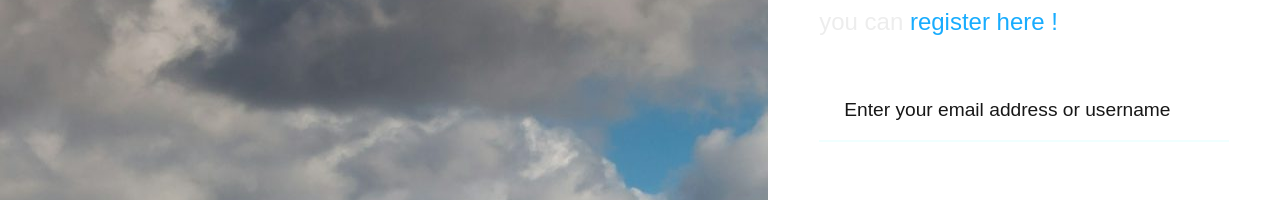
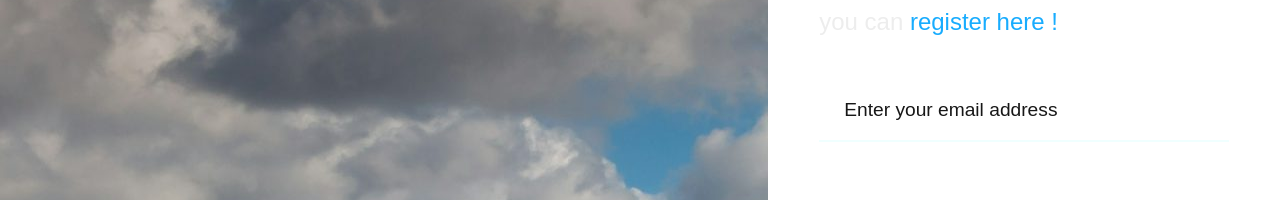
Before and after one commit to luccanunes/mc656, a Next.js app in the folder projeto-mc656/: page / in a window 1280 px wide. Shown: the part 222-422 px from the top of the page. Built offline with nearby package versions, Linux system fonts and the light colour scheme.

Commit message:
começo do banco de dados

```diff
--- a/package.json
+++ b/package.json
@@ -1,5 +1,9 @@
 {
   "dependencies": {
-    "18": "^0.0.0"
+    "18": "^0.0.0",
+    "@prisma/client": "^5.20.0"
+  },
+  "devDependencies": {
+    "prisma": "^5.20.0"
   }
 }
--- a/projeto-mc656/components/ui/loginbox.tsx
+++ b/projeto-mc656/components/ui/loginbox.tsx
@@ -36,7 +36,7 @@ const LoginBox = () => {
       </div>
       <div className= "entryarea">
         <input type = "text" required/>
-        <div className = "labelline"> Enter your email address or username </div>
+        <div className = "labelline"> Enter your email address </div>
       </div>
 
       <div className= "entryarea">
```
Also changed, not shown: 2 other files (tests, documents, lock files or other folders).
